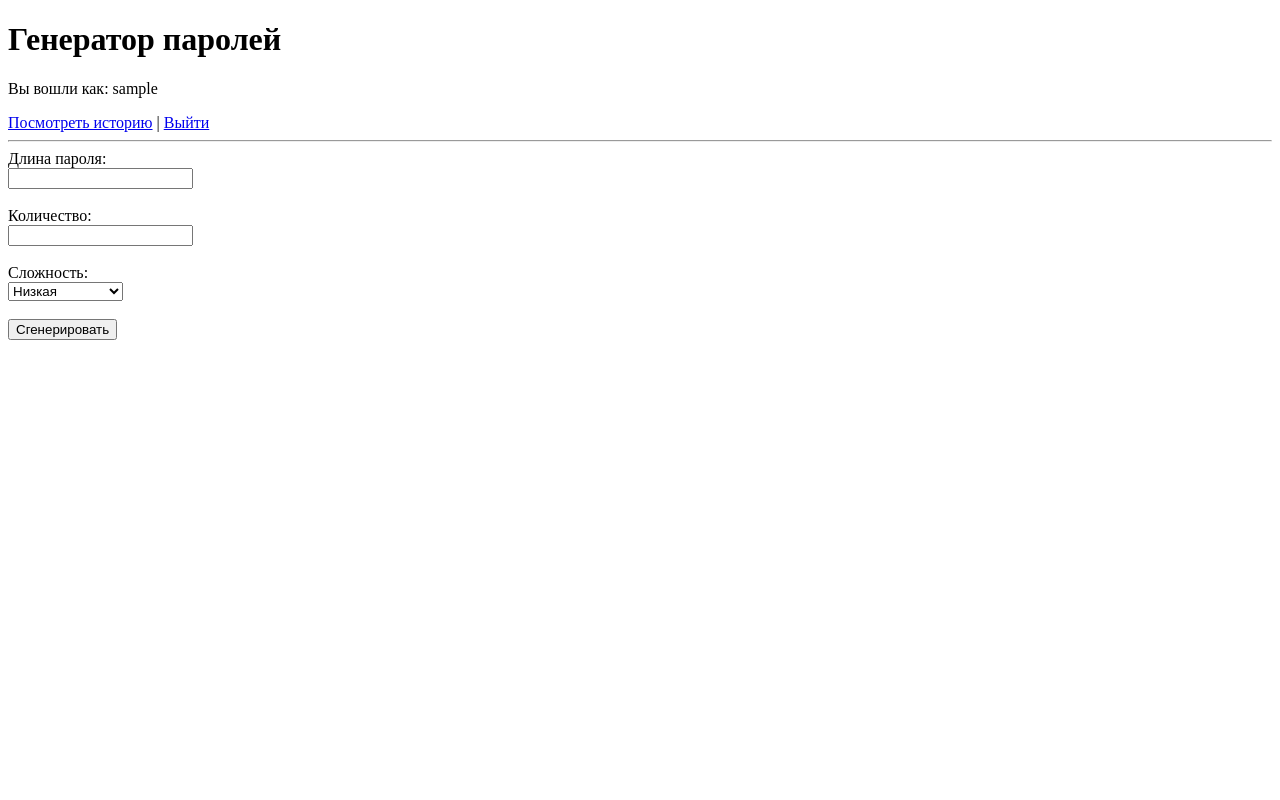
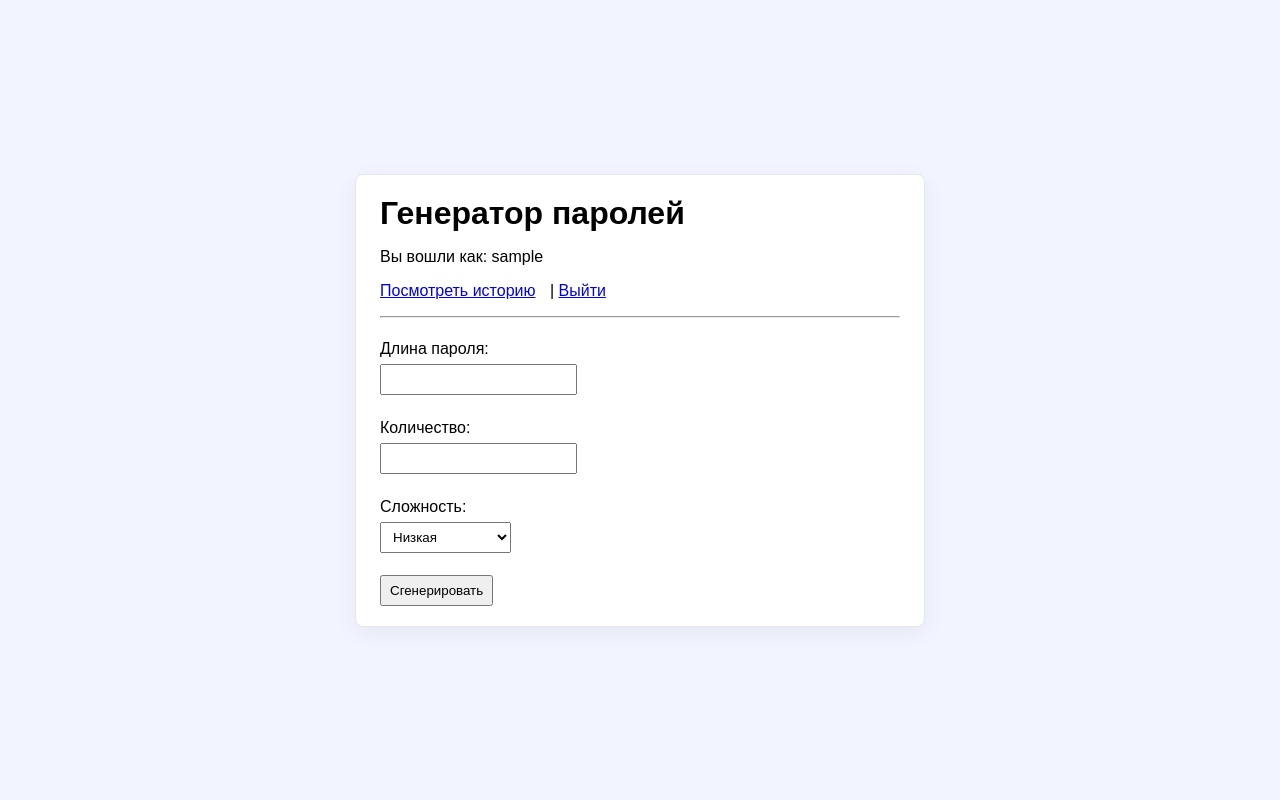
Before and after one commit to minelyeu/pass_gen, a Flask app: page /generator in a window 1280 px wide. Run offline with Flask 3, Linux system fonts and the light colour scheme; the visitor is signed in with stand-in values (Sample User, id 1).

Commit message:
Add files via upload

```diff
--- a/app.py
+++ b/app.py
@@ -9,12 +9,9 @@ app.secret_key = 'supersecretkey'
 USERS_FILE = "users.txt"
 HISTORY_DIR = "user_history"
 
-# создаём папку для истории, если её нет
 if not os.path.exists(HISTORY_DIR):
     os.makedirs(HISTORY_DIR)
 
-
-# --- функции для работы с пользователями ---
 def load_users():
     users = []
     if os.path.exists(USERS_FILE):
--- /dev/null
+++ b/static/index.css
@@ -0,0 +1,28 @@
+/* index.css — минимальные стили для страницы генератора */
+html, body { height: 100%; }
+body {
+    font-family: Arial, sans-serif;
+    margin: 0;
+    display: flex;
+    align-items: center;
+    justify-content: center;
+    background: #f2f5ff; /* мягкий фоновый цвет */
+}
+
+.page {
+    width: 100%;
+    max-width: 520px;
+    background: #ffffff;
+    border: 1px solid #e5e7eb;
+    border-radius: 8px;
+    padding: 20px 24px;
+    box-shadow: 0 6px 24px rgba(0,0,0,0.06);
+}
+
+h1 { margin: 0 0 10px 0; }
+label { display: inline-block; margin: 6px 0 2px; }
+input, select, button { padding: 6px 8px; margin-top: 4px; }
+button { cursor: pointer; }
+a { margin-right: 10px; }
+hr { margin: 16px 0; }
+.message { color: green; }
--- a/templates/history.html
+++ b/templates/history.html
@@ -3,8 +3,10 @@
 <head>
     <meta charset="UTF-8">
     <title>История паролей</title>
+    <link rel="stylesheet" href="{{ url_for('static', filename='history.css') }}">
 </head>
 <body>
+    <div class="page">
         <h1>История для {{ user }}</h1>
         <a href="{{ url_for('index') }}">Назад</a> |
         <a href="{{ url_for('logout') }}">Выйти</a>
@@ -13,5 +15,6 @@
         {% for line in history %}
             <p>{{ line }}</p>
         {% endfor %}
+    </div>
 </body>
 </html>
--- a/templates/index.html
+++ b/templates/index.html
@@ -3,13 +3,15 @@
 <head>
     <meta charset="UTF-8">
     <title>Генератор паролей</title>
+    <link rel="stylesheet" href="{{ url_for('static', filename='index.css') }}">
 </head>
 <body>
-    <h1>Генератор паролей</h1>
-    <p>Вы вошли как: {{ user }}</p>
-    <a href="{{ url_for('history') }}">Посмотреть историю</a> |
-    <a href="{{ url_for('logout') }}">Выйти</a>
-    <hr>
+    <div class="page">
+        <h1>Генератор паролей</h1>
+        <p>Вы вошли как: {{ user }}</p>
+        <a href="{{ url_for('history') }}">Посмотреть историю</a> |
+        <a href="{{ url_for('logout') }}">Выйти</a>
+        <hr>
 
     <form method="post">
         <label>Длина пароля:</label><br>
@@ -47,5 +49,6 @@
     {% if message %}
         <p style="color:green">{{ message }}</p>
     {% endif %}
+    </div>
 </body>
 </html>
--- a/templates/login.html
+++ b/templates/login.html
@@ -3,8 +3,10 @@
 <head>
     <meta charset="UTF-8">
     <title>Авторизация</title>
+    <link rel="stylesheet" href="{{ url_for('static', filename='login.css') }}">
 </head>
 <body>
+    <div class="page">
         <h1>Вход</h1>
         <form method="post">
             <label>Логин:</label><br>
@@ -17,7 +19,8 @@
         </form>
 
         {% if error %}
-        <p style="color:red">{{ error }}</p>
+            <p class="error">{{ error }}</p>
         {% endif %}
+    </div>
 </body>
 </html>
--- a/templates/register.html
+++ b/templates/register.html
@@ -3,8 +3,10 @@
 <head>
     <meta charset="UTF-8">
     <title>Регистрация</title>
+    <link rel="stylesheet" href="{{ url_for('static', filename='register.css') }}">
 </head>
 <body>
+    <div class="page">
         <h1>Регистрация</h1>
         <form method="post">
             <label>Логин:</label><br>
@@ -17,7 +19,8 @@
         </form>
 
         {% if error %}
-        <p style="color:red">{{ error }}</p>
+            <p class="error">{{ error }}</p>
         {% endif %}
+    </div>
 </body>
 </html>
--- /dev/null
+++ b/user_history/history_123.txt
@@ -0,0 +1 @@
+site: VK.COM | user: 123 | password: e
--- /dev/null
+++ b/user_history/history_4321.txt
@@ -0,0 +1 @@
+site: VK.com | user: 4321 | password: lhSI
--- /dev/null
+++ b/user_history/history_jfdsk.txt
@@ -0,0 +1 @@
+site: Youtube | user: jfdsk | password: ksB
--- /dev/null
+++ b/users.txt
@@ -0,0 +1,3 @@
+123|123123
+4321|4321
+jfdsk|fffjsdf
```
Also changed, not shown: static/history.css (added, +25 -0 lines), static/login.css (added, +26 -0 lines), static/register.css (added, +26 -0 lines). Lines whose indentation alone changed are shown as unchanged.
